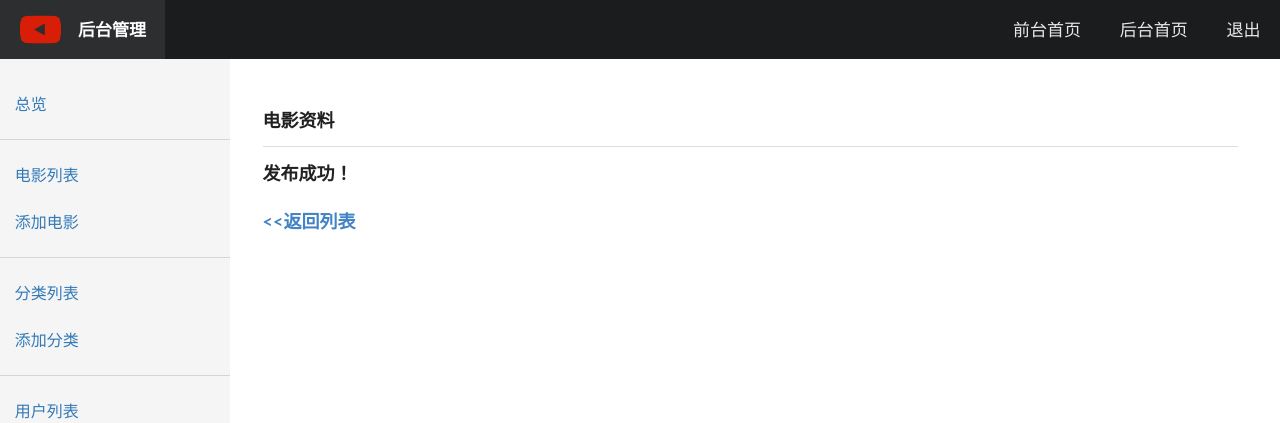
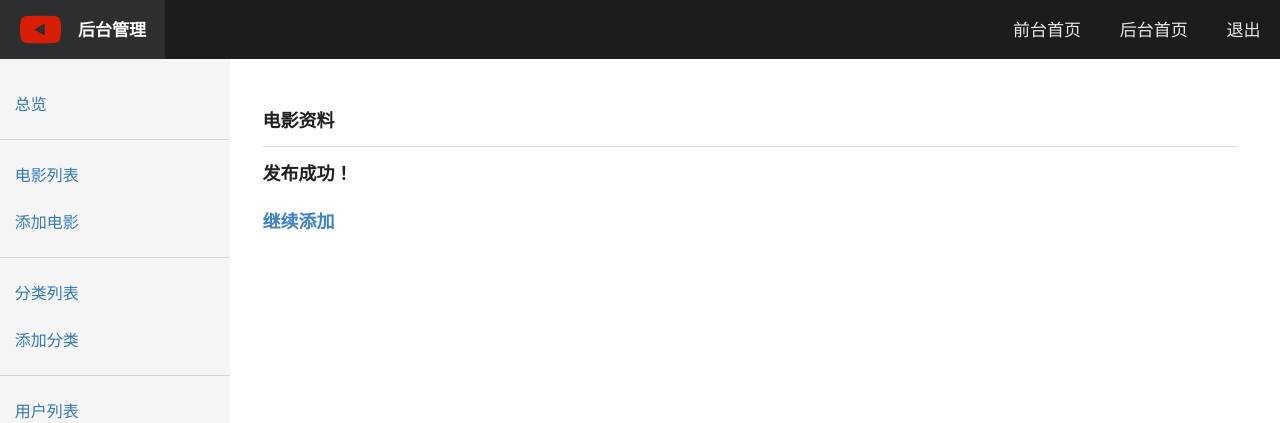
Before and after one commit to i-film/tvbhub, a Django app: page /myadmin/video_publish_success/ in a window 1280 px wide. Shown: the top 423 px of the page. Run offline with Django 3.2, Linux system fonts and the light colour scheme; parts of the project's set-up code (start-up, migrations or seed data) failed here and were passed over; some libraries are stand-ins or nearby versions.

Commit message:
after add video continue add

```diff
--- a/templates/myadmin/video_publish_success.html
+++ b/templates/myadmin/video_publish_success.html
@@ -13,7 +13,7 @@
         <div class="v-form-wrap">
 
             <h3>发布成功！</h3>
-            <h3><a href="{% url 'myadmin:video_list' %}">&lt;&lt;返回列表</a></h3>
+            <h3><a href="{% url 'myadmin:video_add' %}">继续添加</a></h3>
 
         </div>
     </div>
```
